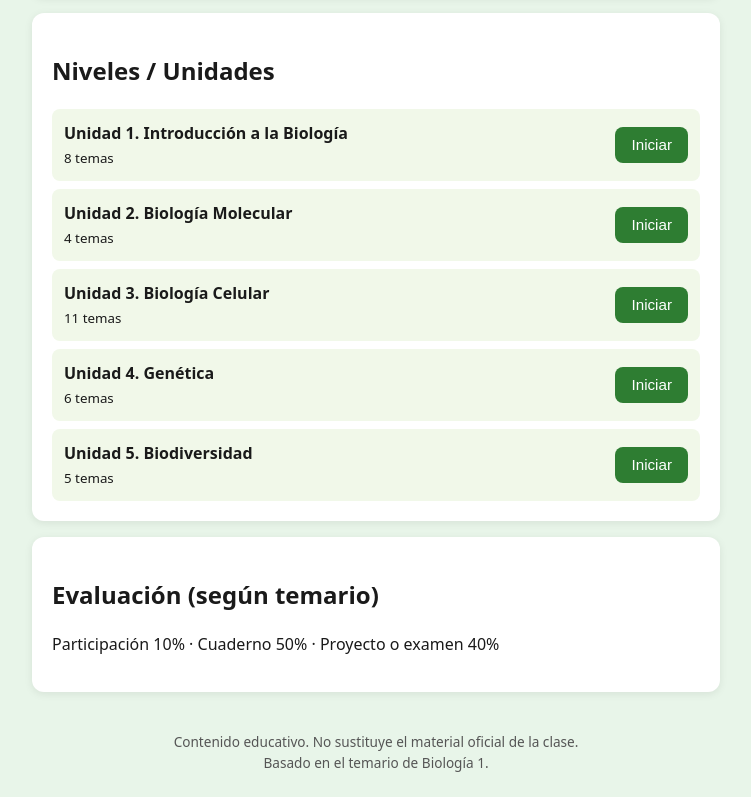
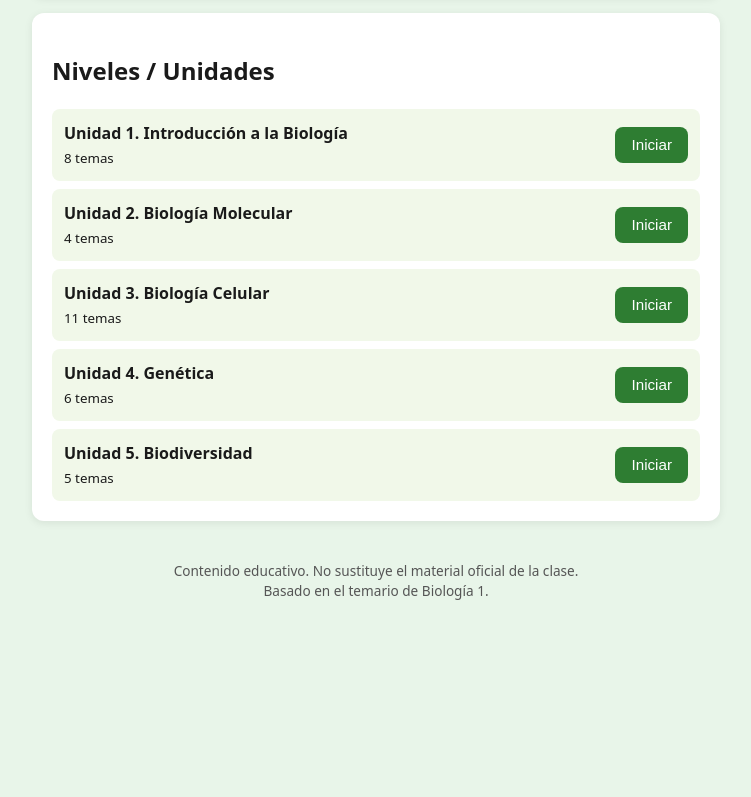
Before and after one commit to S3ebaz/biogame, a plain HTML site: page index.html in a window 1280 px wide. Shown: the part 374-1171 px from the top of the page, without its empty margins (264-1015 px from the left). After the commit the page ends 999 px from the top, so only its background shows below. Drawn offline with Linux system fonts and the light colour scheme.

Commit message:
Remove evaluación section from menu

```diff
--- a/index.html
+++ b/index.html
@@ -55,10 +55,6 @@ footer { text-align: center; padding: 1.5rem; font-size: 0.85rem; color: #555; }
     <div class="card">
       <h2>Niveles / Unidades</h2>
       <div id="levels" class="level-list"></div>
-    </div>
-    <div class="card">
-      <h2>Evaluación (según temario)</h2>
-      <p>Participación 10% · Cuaderno 50% · Proyecto o examen 40%</p>
     </div>
   </div>
 
```
